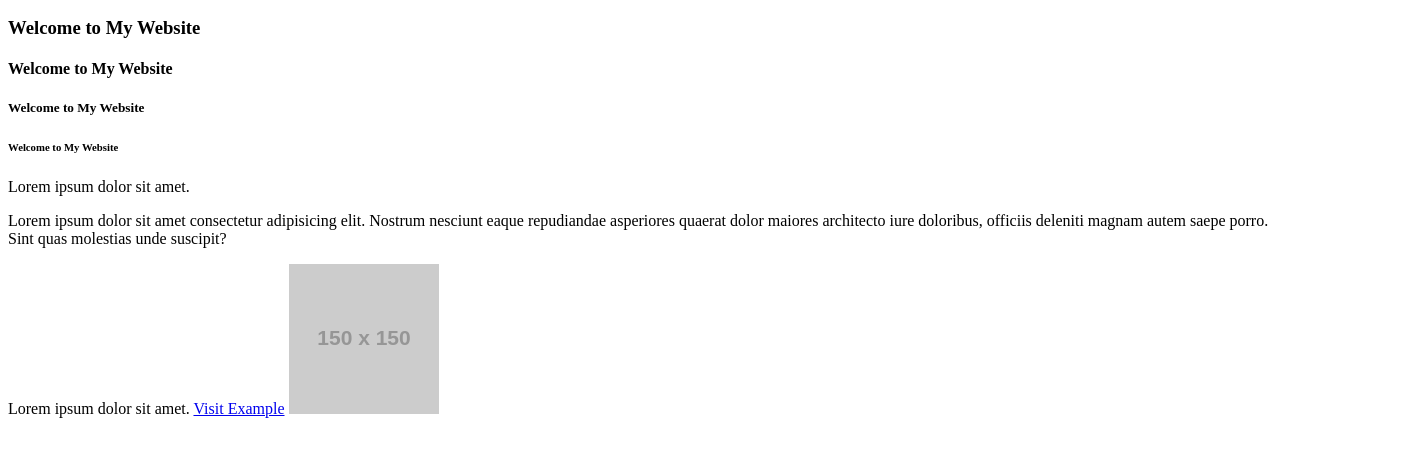
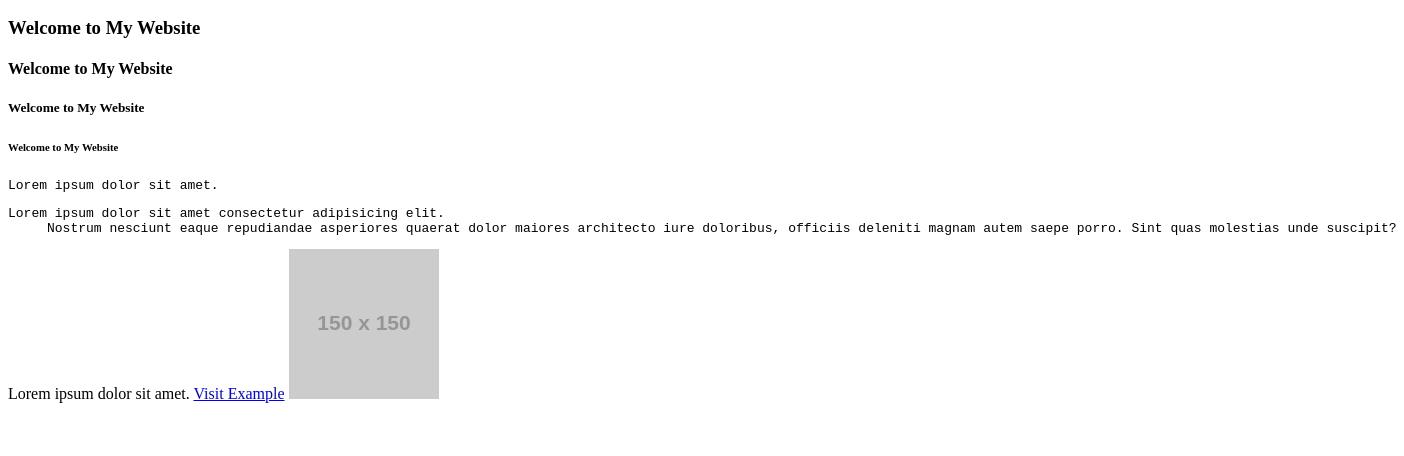
Before and after one commit to s2023376054-pixel/web-dev, a plain HTML site: page Lecture2.html in a window 1280 px wide. Shown: the part 110-566 px from the top of the page, 1404 px wide, since content can reach past the window. Drawn offline with Linux system fonts and the light colour scheme; placeholder pictures from the web are drawn by us.

Commit message:
Update Lecture2.html

```diff
--- a/Lecture2.html
+++ b/Lecture2.html
@@ -10,9 +10,9 @@
     <h4>Welcome to My Website</h4>
     <h5>Welcome to My Website</h5>
     <h6>Welcome to My Website</h6>
-    <p>Lorem ipsum dolor sit amet. </p>
-    <p>Lorem ipsum dolor sit amet consectetur adipisicing elit.
-     Nostrum nesciunt eaque repudiandae asperiores quaerat dolor maiores architecto iure doloribus, officiis deleniti magnam autem saepe porro. Sint quas molestias unde suscipit? </p>
+    <pre>Lorem ipsum dolor sit amet. </pre>
+    <pre>Lorem ipsum dolor sit amet consectetur adipisicing elit.
+     Nostrum nesciunt eaque repudiandae asperiores quaerat dolor maiores architecto iure doloribus, officiis deleniti magnam autem saepe porro. Sint quas molestias unde suscipit? </pre>
     <span>Lorem ipsum dolor sit amet.
     </span>
 
```
